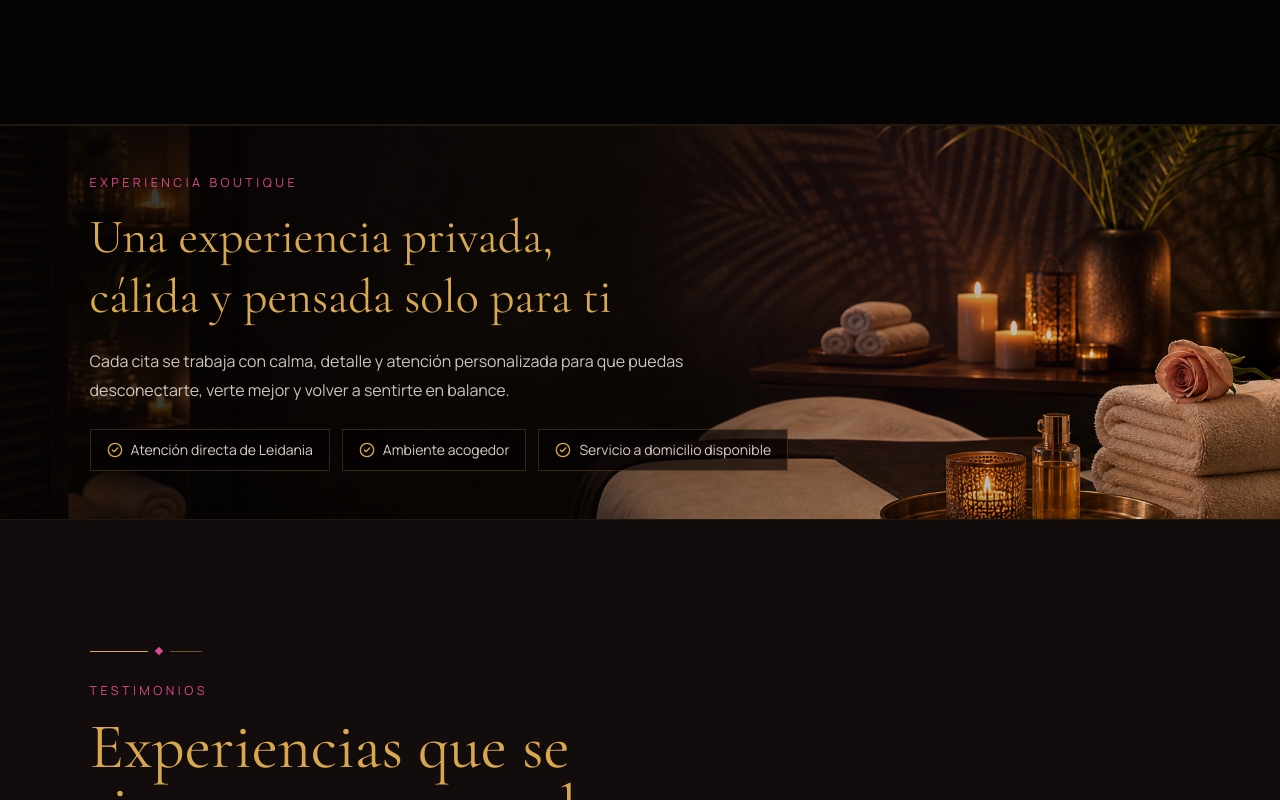
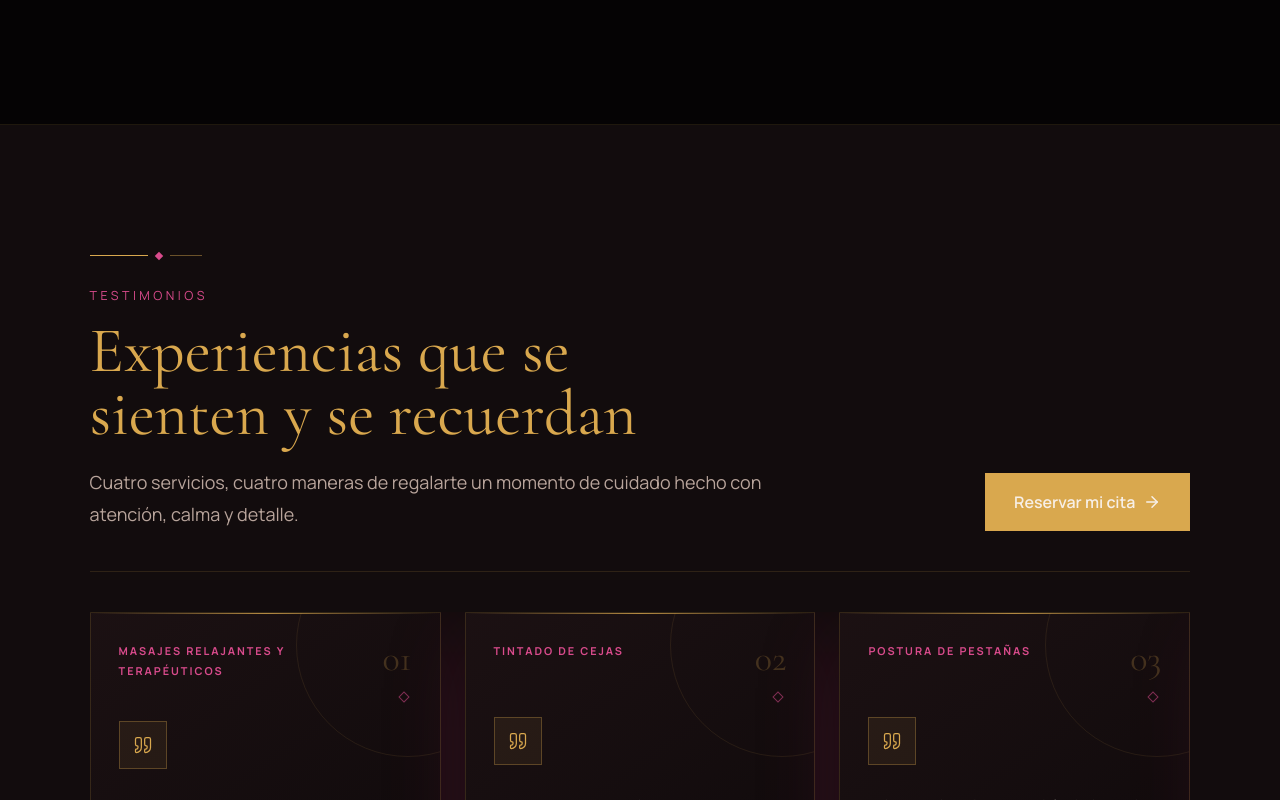
Before and after one commit to carlosreynag06/carela, a Next.js app: page / in a window 1280 px wide. Shown: the part 4440-5240 px from the top of the page. Built offline with nearby package versions, Linux system fonts and the light colour scheme.

Commit message:
Refine homepage sections and final CTA

```diff
--- a/app/page.tsx
+++ b/app/page.tsx
@@ -24,12 +24,6 @@ import { TestimonialsCarousel } from "@/components/TestimonialsCarousel";
 import { services } from "@/data/services";
 import { testimonials } from "@/data/testimonials";
 import { whatsapp } from "@/lib/site";
-
-const boutiqueBenefits = [
-  "Atención directa de Leidania",
-  "Ambiente acogedor",
-  "Servicio a domicilio disponible",
-];
 
 const whyUsItems = [
   {
@@ -117,7 +111,6 @@ export default function Home() {
       <ServicesPreview />
       <WhyUsSection />
       <HowItWorksSection />
-      <BoutiqueExperience />
       <TestimonialsSection />
       <FAQSection />
       <BookingCTASection />
@@ -400,59 +393,6 @@ function HowItWorksSection() {
   );
 }
 
-function BoutiqueExperience() {
-  return (
-    <Section
-      className="isolate min-h-[340px] border-y border-champagne-gold/12"
-      spacing="none"
-      tone="black"
-    >
-      <Image
-        src="/images/boutique-experience-divider.png"
-        alt=""
-        fill
-        sizes="100vw"
-        className="object-cover object-center brightness-[1.14] saturate-[1.06]"
-      />
-      <div className="absolute inset-0 bg-[linear-gradient(90deg,rgba(5,3,4,0.88),rgba(5,3,4,0.55)_46%,rgba(5,3,4,0.08))]" />
-      <div className="absolute inset-0 bg-[radial-gradient(circle_at_72%_24%,rgba(217,75,140,0.08),transparent_34%)]" />
-
-      <Container className="relative z-10 flex min-h-[340px] items-center py-12">
-        <Reveal>
-          <div className="max-w-4xl">
-            <p className="text-eyebrow uppercase tracking-[0.28em] text-rose-pink">
-              Experiencia boutique
-            </p>
-            <h2 className="mt-4 max-w-3xl font-serif text-4xl leading-tight text-champagne-gold text-balance sm:text-5xl">
-              Una experiencia privada, cálida y pensada solo para ti
-            </h2>
-            <p className="mt-5 max-w-2xl text-copy text-warm-cream/82">
-              Cada cita se trabaja con calma, detalle y atención personalizada
-              para que puedas desconectarte, verte mejor y volver a sentirte en
-              balance.
-            </p>
-            <div className="mt-6 flex flex-wrap gap-3">
-              {boutiqueBenefits.map((benefit) => (
-                <span
-                  key={benefit}
-                  className="inline-flex items-center gap-2 border border-champagne-gold/22 bg-background/62 px-4 py-2.5 text-sm text-warm-cream/86 backdrop-blur-md"
-                >
-                  <CheckCircle2
-                    className="text-champagne-gold"
-                    size={16}
-                    aria-hidden
-                  />
-                  {benefit}
-                </span>
-              ))}
-            </div>
-          </div>
-        </Reveal>
-      </Container>
-    </Section>
-  );
-}
-
 function TestimonialsSection() {
   return (
     <Section
@@ -567,16 +507,11 @@ function BookingCTASection() {
     <Section spacing="lg" tone="black">
       <Container>
         <Reveal>
-          <div className="relative isolate overflow-hidden border border-champagne-gold/28 bg-background shadow-premium">
-            <Image
-              src="/images/hero-carela-spa.png"
-              alt=""
-              fill
-              sizes="86vw"
-              className="object-cover object-center brightness-[1.12] saturate-[1.06]"
-            />
-            <div className="absolute inset-0 bg-[linear-gradient(90deg,rgba(5,3,4,0.92),rgba(5,3,4,0.62)_48%,rgba(5,3,4,0.1))]" />
-            <div className="absolute inset-0 bg-[radial-gradient(circle_at_78%_18%,rgba(217,75,140,0.08),transparent_34%)]" />
+          <div className="relative isolate overflow-hidden border border-champagne-gold/28 bg-[linear-gradient(135deg,rgba(143,31,84,0.2),rgba(18,12,14,0.98)_42%,rgba(217,168,78,0.1))] shadow-premium">
+            <div className="absolute inset-x-0 top-0 h-px bg-gradient-to-r from-transparent via-champagne-gold/90 to-transparent" />
+            <div className="absolute -right-28 -top-36 size-[28rem] rounded-full border border-champagne-gold/14" />
+            <div className="absolute -right-12 -top-20 size-72 rounded-full border border-rose-pink/12" />
+            <div className="absolute inset-0 bg-[radial-gradient(circle_at_82%_18%,rgba(217,75,140,0.17),transparent_30%),radial-gradient(circle_at_14%_88%,rgba(217,168,78,0.1),transparent_28%)]" />
 
             <div className="relative z-10 grid gap-10 p-7 sm:p-10 lg:grid-cols-[1fr_auto] lg:items-end lg:p-14">
               <div className="max-w-3xl">
@@ -596,8 +531,16 @@ function BookingCTASection() {
                 </p>
               </div>
 
-              <div className="flex flex-col items-start gap-4 lg:items-end">
-                <Button href={whatsapp.url} icon={<ArrowRight size={18} />} size="lg">
+              <div className="flex flex-col items-start gap-4 border-l border-champagne-gold/25 pl-5 lg:items-end lg:border-l-0 lg:pl-0">
+                <p className="text-xs font-semibold uppercase tracking-[0.24em] text-warm-cream/58">
+                  Atención directa con Leidania
+                </p>
+                <Button
+                  className="w-full sm:w-auto"
+                  href={whatsapp.url}
+                  icon={<ArrowRight size={18} />}
+                  size="lg"
+                >
                   Reservar por WhatsApp
                 </Button>
                 <p className="max-w-xs text-sm leading-6 text-muted-taupe lg:text-right">
```
